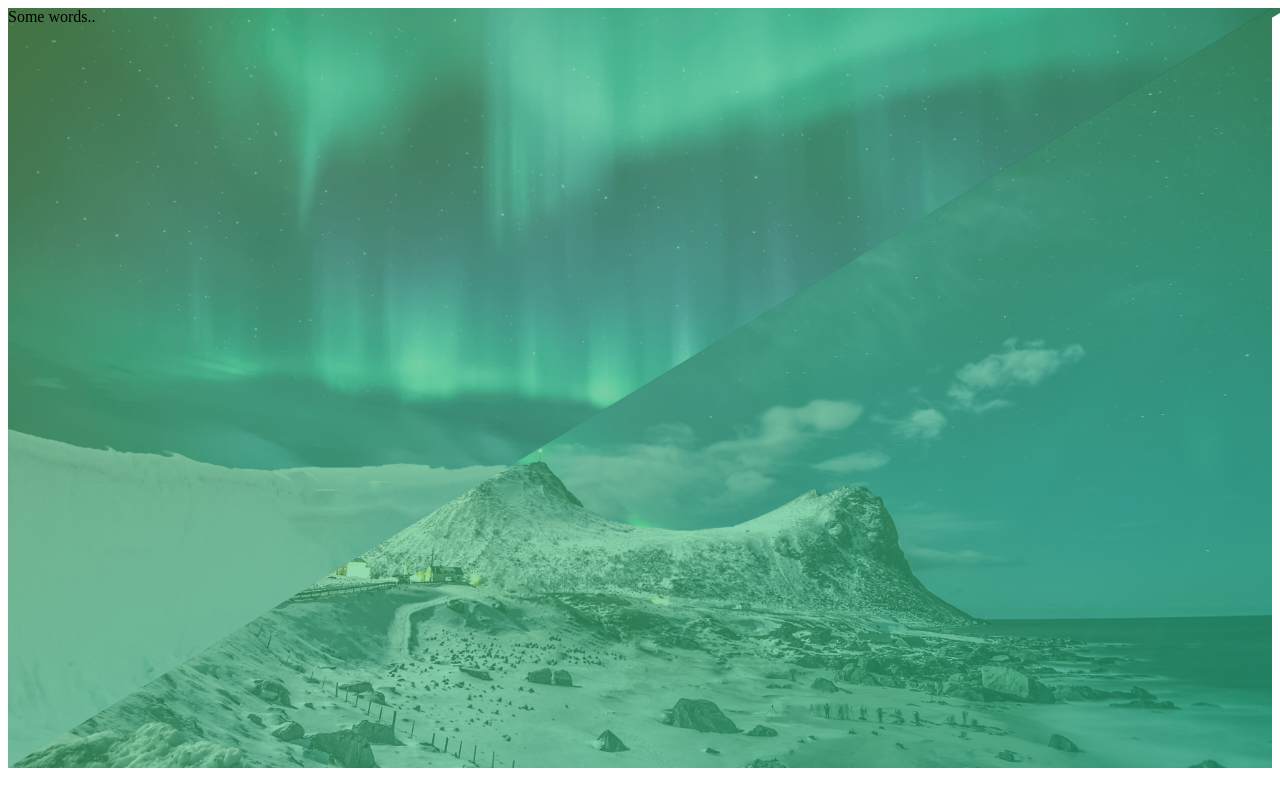
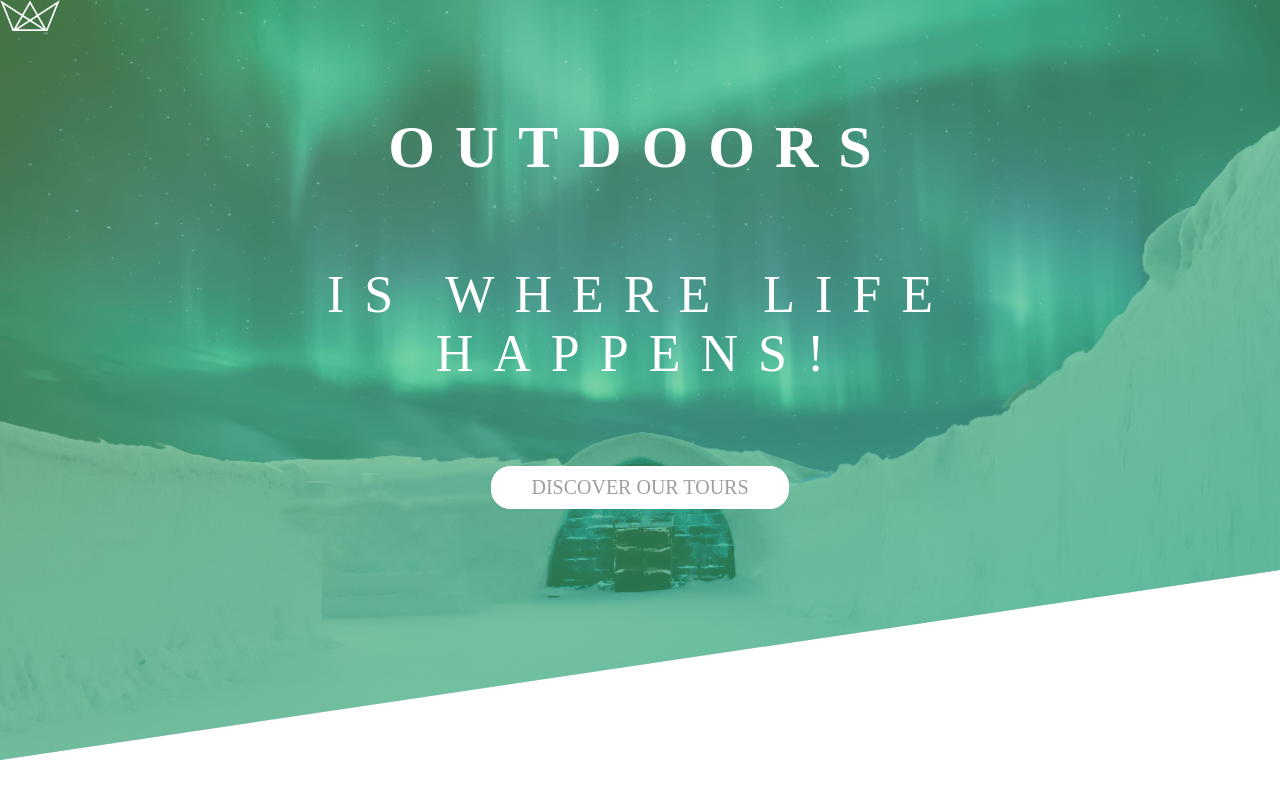
Before and after one commit to Pulatoff/Magic-life, a website: page index.html in a window 1280 px wide. Drawn offline with Linux system fonts and the light colour scheme.

Commit message:
installed node js

```diff
--- a/index.html
+++ b/index.html
@@ -8,7 +8,18 @@
     <link rel="stylesheet" href="style.css" />
   </head>
   <body>
-    <div class="header">Some words..</div>
-    <div class="header-1"></div>
+    <div class="intro">
+      <img class="intro__img--logo" src="./logo-white.png" alt="" />
+      <div class="intro__title">
+        <h1 class="intro__title--name">OUTDOORS</h1>
+        <h2 class="intro__title--descrip">
+          IS WHERE LIFE <br />
+          HAPPENS!
+        </h2>
+        <div class="intro__title--btn">
+          <a class="intro__btn" href="">DISCOVER OUR TOURS</a>
+        </div>
+      </div>
+    </div>
   </body>
 </html>
--- a/style.css
+++ b/style.css
@@ -1,19 +1,125 @@
-.header {
-  width: 100%;
-  position: absolute;
+html {
+  font-size: 62.5%;
+}
+
+body {
+  margin: 0;
+}
+
+.intro {
   height: 95vh;
   background-image: linear-gradient(to bottom right, #7ed56f83, #28b485a9),
     url("pexels-frans-van-heerden-624015.jpg");
   background-size: cover;
   background-position: center;
-  clip-path: polygon(0 0, 100% 0, 0 100%);
+  clip-path: polygon(0 0, 100% 0, 100% 75%, 0 100%);
 }
 
-.header-1 {
-  height: 95vh;
-  background-image: linear-gradient(to bottom right, #7ed56f83, #28b485a9),
-    url("pexels-stein-egil-liland-3408744.jpg");
-  background-size: cover;
-  background-position: center;
-  clip-path: polygon(0 100%, 100% 0, 100% 100%);
+.intro__title {
+  text-align: center;
 }
+
+.intro__title--name,
+.intro__title--descrip {
+  color: white;
+  text-align: center;
+  letter-spacing: 2rem;
+  padding-top: 4rem;
+}
+
+.intro__btn {
+  text-decoration: none;
+  padding: 1rem 4rem;
+  background-color: white;
+  color: rgba(128, 128, 128, 0.753);
+  font-size: 20px;
+  border-radius: 20px;
+  position: relative;
+  display: inline-block;
+}
+
+.intro__title--name {
+  font-size: 6rem;
+  animation-name: niyozbek;
+  animation-duration: 1.2s;
+}
+
+.intro__title--descrip {
+  font-weight: 500;
+  font-size: 5.2rem;
+  padding-bottom: 4rem;
+  animation-name: niyoz;
+  animation-duration: 2s;
+}
+
+.intro__img--logo {
+  width: 6rem;
+  animation-name: logo;
+  animation-duration: 3s;
+  animation-iteration-count: infinite;
+}
+
+.intro__btn:hover {
+  transform: translateY(-3px);
+  box-shadow: 0 1rem 2rem #333;
+}
+
+.intro__btn::after {
+  content: "";
+  position: absolute;
+  top: 0;
+  left: 0;
+  width: 100%;
+  height: 100%;
+  background-color: white;
+  z-index: -1;
+  border-radius: 2rem;
+}
+
+.intro__btn:hover::after {
+  transition: all 0.4s;
+  transform: scale(2);
+  opacity: 0;
+}
+
+@keyframes niyozbek {
+  0% {
+    opacity: 0;
+    transform: translateX(-20rem);
+  }
+  80% {
+    opacity: 0.8;
+    transform: translateX(2rem);
+  }
+  100% {
+    opacity: 1;
+    transform: translateX(0);
+  }
+}
+
+@keyframes niyoz {
+  0% {
+    transform: translateX(20rem);
+    opacity: 0;
+  }
+
+  80% {
+    opacity: 0.8;
+    transform: translateX(-2rem);
+  }
+  100% {
+    opacity: 1;
+    transform: translateX(0);
+  }
+}
+
+@keyframes btn-anim {
+  0% {
+    opacity: 0;
+    transform: translateY(10rem);
+  }
+  100% {
+    opacity: 1;
+    transform: translateY(0);
+  }
+}
```
Also changed, not shown: package.json (added, +14 -0 lines), logo-white.png (added), 1 other file.
